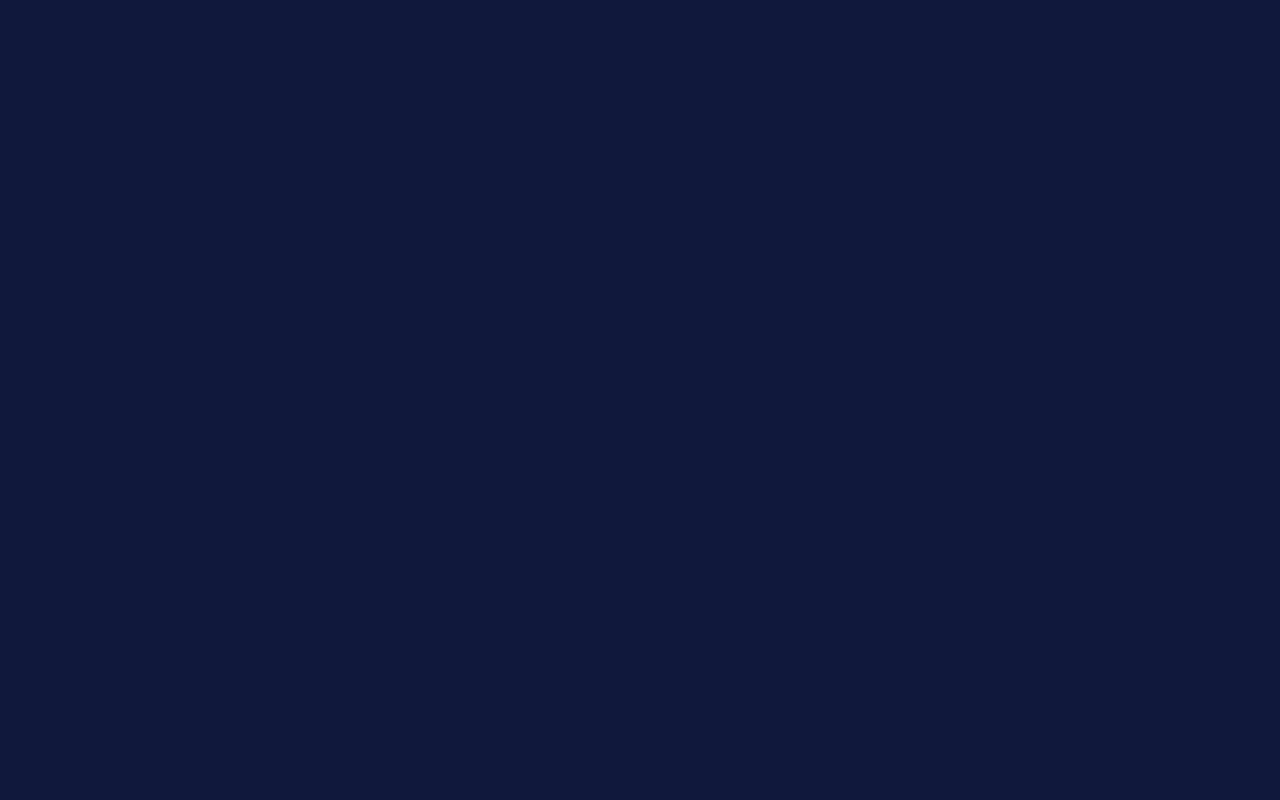
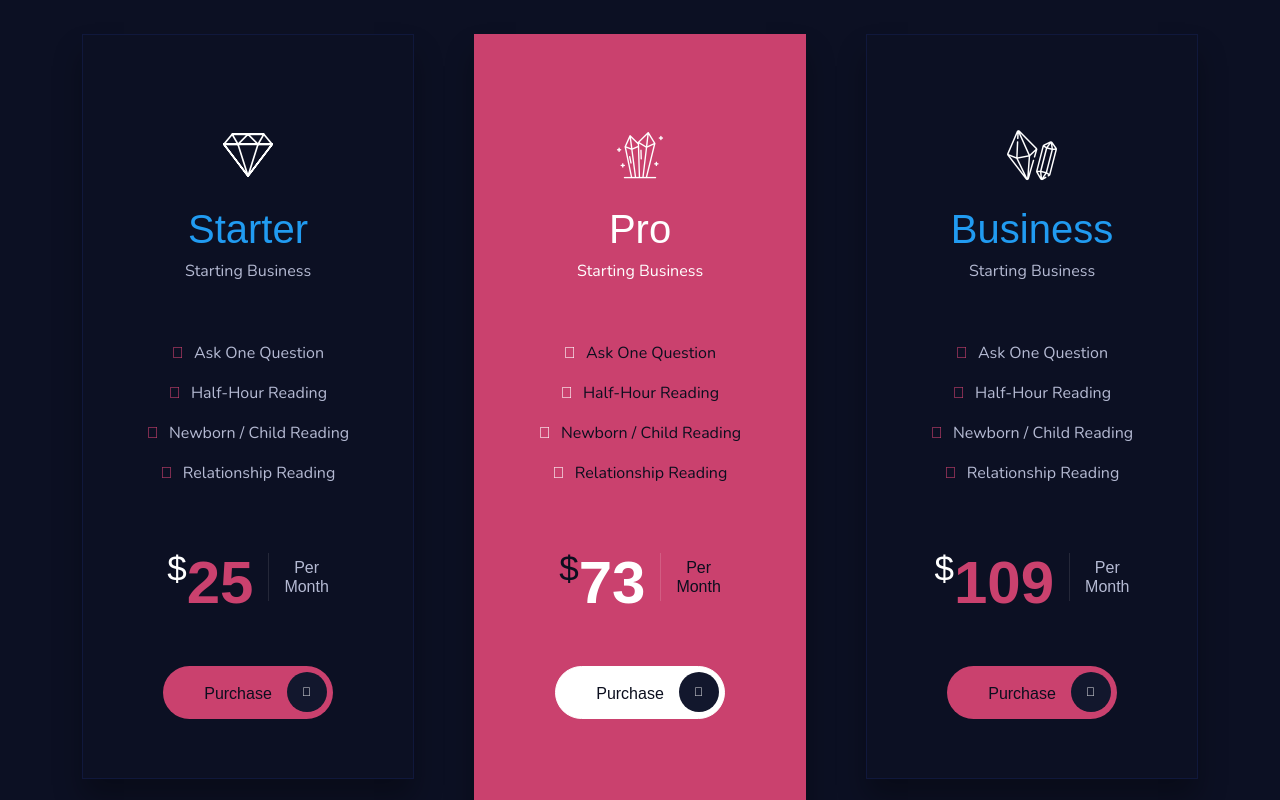
Before and after one commit to Aurora-NHN/cg-aurora-app, a React (Create React App) app: page /pricing in a window 1280 px wide. Before the commit this address had no page. Shown: the part 420-1220 px from the top of the page. Before the commit the page ends 800 px from the top, so only its background shows below. Built offline with nearby package versions, Linux system fonts and the light colour scheme; a web font is replaced by a local one.

Commit message:
feature: pricing

```diff
--- a/src/components/commons/header/TopLineHeader.js
+++ b/src/components/commons/header/TopLineHeader.js
@@ -149,9 +149,9 @@
                       <Link to="/account-detail">
                         <i className="fa fa-user"></i> My Account
                       </Link>
-                      <a href="">
+                      <Link to="/pricing">
                         <i className="fa fa-heart-o"></i> Buy Vip
-                      </a>
+                      </Link>
                       <Link to="/cart">
                         <i className="fa fa-shopping-basket"></i> Cart
                       </Link>
--- /dev/null
+++ b/src/pages/Pricing.js
@@ -0,0 +1,119 @@
+import React from "react";
+
+const Pricing = () => {
+  return (
+    <section className="ds s-pt-90 s-pb-30 s-pt-xl-150 s-pb-xl-90 c-mb-60 c-gutter-60">
+      <div className="container">
+        <div className="row">
+          <div className="col-lg-4">
+            <div className="pricing-plan price-layout-1 bg-darkgrey">
+              <div className="icon-styled fs-50">
+                <i className="color-darkgrey ico ico-diamond" />
+              </div>
+              <div className="plan-name">
+                <div className="divider-25" />
+                <h3 className="mt-0">Starter</h3>
+                <div className="plan-description">Starting Business</div>
+              </div>
+              <div className="plan-features text-center">
+                <ul className="list-bordered">
+                  <li>Ask One Question</li>
+                  <li>Half-Hour Reading</li>
+                  <li>Newborn / Child Reading</li>
+                  <li>Relationship Reading</li>
+                </ul>
+              </div>
+              <div className="price-wrap">
+                <div className="wrapper">
+                  <span className="plan-sign">$</span>
+                  <span className="plan-price">25</span>
+                </div>
+                <span className="plan-decimals text-left">
+                  Per <br />
+                  Month
+                </span>
+              </div>
+              <div className="plan-button">
+                <a href="#" className="btn btn-medium btn-shop">
+                  Purchase
+                </a>
+              </div>
+            </div>
+          </div>
+          <div className="col-lg-4">
+            <div className="pricing-plan price-layout-1 cs plan-featured">
+              <div className="icon-styled fs-50">
+                <i className="text-white ico ico-gem" />
+              </div>
+              <div className="plan-name">
+                <div className="divider-25" />
+                <h3 className="mt-0">Pro</h3>
+                <div className="plan-description">Starting Business</div>
+              </div>
+              <div className="plan-features text-center">
+                <ul className="list-bordered">
+                  <li>Ask One Question</li>
+                  <li>Half-Hour Reading</li>
+                  <li>Newborn / Child Reading</li>
+                  <li>Relationship Reading</li>
+                </ul>
+              </div>
+              <div className="price-wrap">
+                <div className="wrapper">
+                  <span className="plan-sign">$</span>
+                  <span className="plan-price">73</span>
+                </div>
+                <span className="plan-decimals text-left">
+                  Per <br />
+                  Month
+                </span>
+              </div>
+              <div className="plan-button">
+                <a href="#" className="btn btn-medium btn-shop">
+                  Purchase
+                </a>
+              </div>
+            </div>
+          </div>
+          <div className="col-lg-4">
+            <div className="pricing-plan price-layout-1 bg-darkgrey">
+              <div className="icon-styled fs-50">
+                <i className="color-darkgrey ico ico-gems" />
+              </div>
+              <div className="plan-name">
+                <div className="divider-25" />
+                <h3 className="mt-0">Business</h3>
+                <div className="plan-description">Starting Business</div>
+              </div>
+              <div className="plan-features text-center">
+                <ul className="list-bordered">
+                  <li>Ask One Question</li>
+                  <li>Half-Hour Reading</li>
+                  <li>Newborn / Child Reading</li>
+                  <li>Relationship Reading</li>
+                </ul>
+              </div>
+              <div className="price-wrap">
+                <div className="wrapper">
+                  <span className="plan-sign">$</span>
+                  <span className="plan-price">109</span>
+                </div>
+                <span className="plan-decimals text-left">
+                  Per <br />
+                  Month
+                </span>
+              </div>
+              <div className="plan-button">
+                <a href="#" className="btn btn-medium btn-shop">
+                  Purchase
+                </a>
+              </div>
+            </div>
+          </div>
+        </div>
+      </div>
+    </section>
+  );
+};
+
+export default Pricing;
--- a/src/routes/routeData.js
+++ b/src/routes/routeData.js
@@ -20,6 +20,7 @@
 import Aries from "~/pages/zodiac/Aries";
 import Gemini from "~/pages/zodiac/Gemini";
 import Scorpio from "~/pages/zodiac/Scorpio";
+import Pricing from "~/pages/Pricing";
 
 export const ROUT_DATA = [
   { path: "/", element: Home, layout: GuestLayout },
@@ -30,6 +31,7 @@
   { path: "/account-detail", element: AccountDetail, layout: GuestLayout },
   { path: "/blogs", element: Blog, layout: GuestLayout },
   { path: "/cart", element: Cart, layout: ShopLayout },
+  { path: "/pricing", element: Pricing, layout: GuestLayout },
   { path: "/zodiac", element: ZodiacSection, layout: GuestLayout },
   { path: "/zodiac-libra", element: Libra, layout: GuestLayout },
   { path: "/zodiac-aquarius", element: Aquarius, layout: GuestLayout },
```
